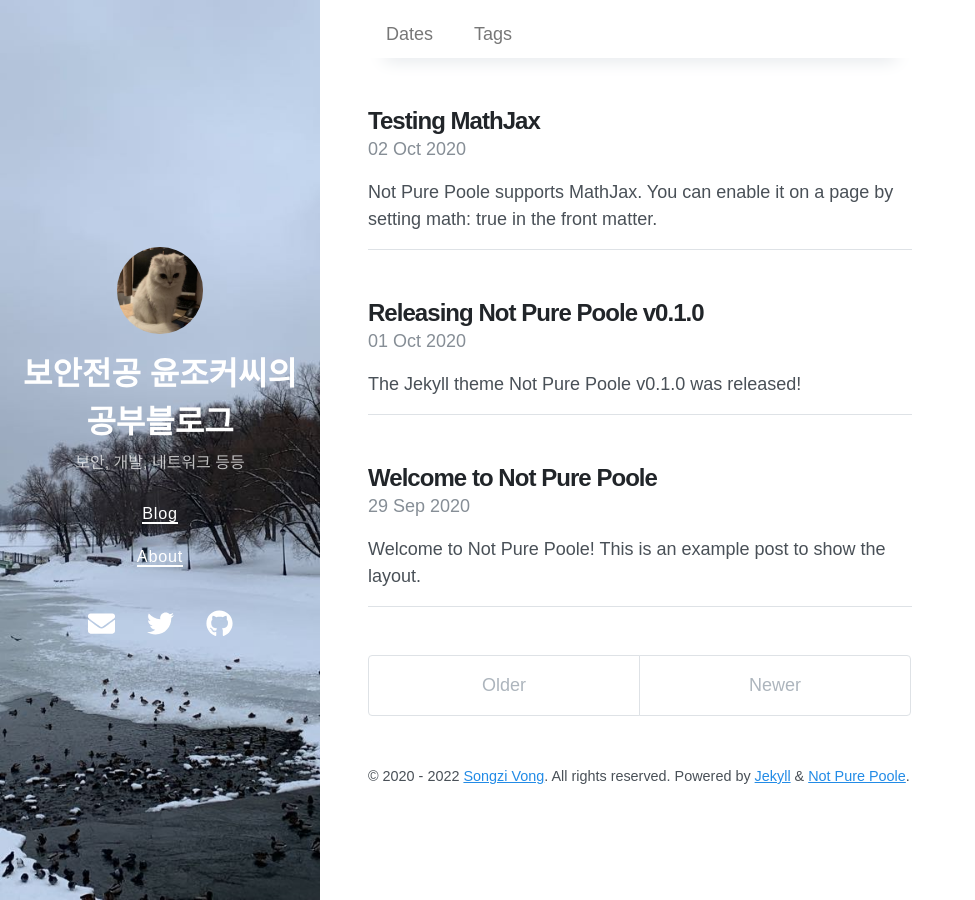
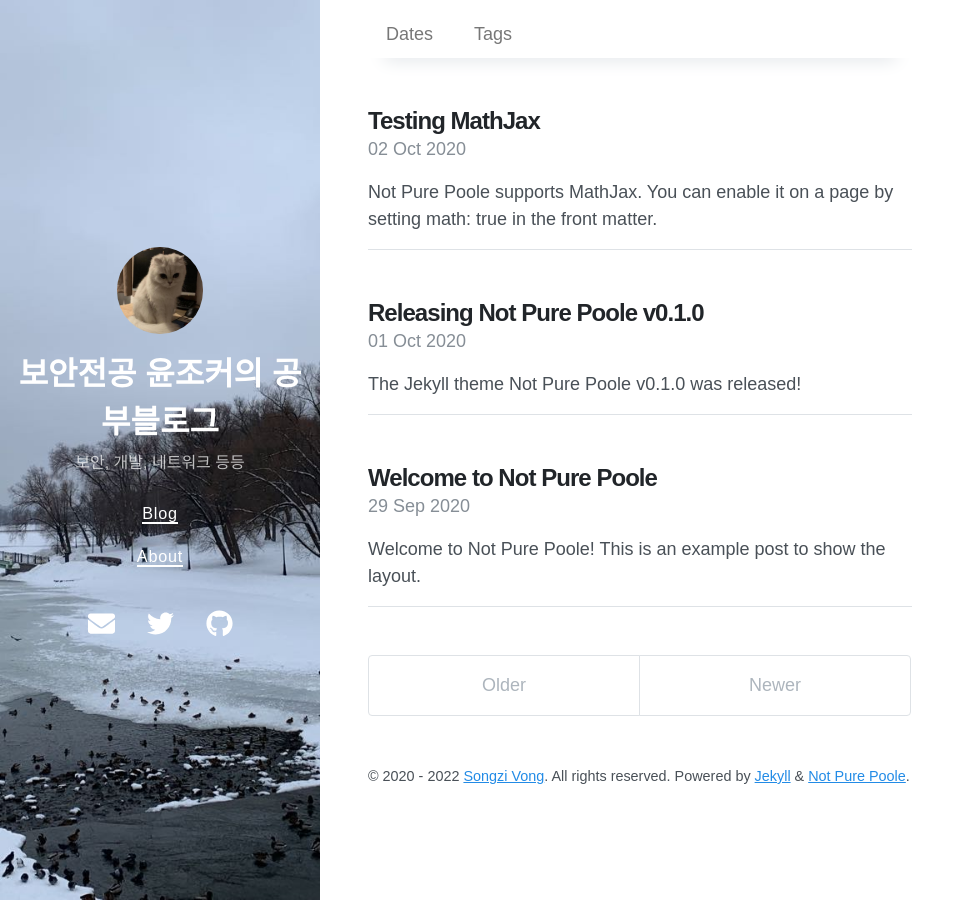
Before and after one commit to dig06161/dig06161.github.io, a Jekyll site: the page built from index.html, in a window 1280 px wide. Shown: the whole page, without its empty margins (0-975 px from the left). Built offline with Jekyll 4.4.1, drawn with Linux system fonts in a browser that asks for light colours; nearby versions of some CDN libraries; the list of posts is cut into pages by our own code.

Commit message:
Update _config.yml

```diff
--- a/_config.yml
+++ b/_config.yml
@@ -1,5 +1,5 @@
 # Setup
-title: 보안전공 윤조커씨의 공부블로그
+title: 보안전공 윤조커의 공부블로그
 description: 보안, 개발, 네트워크 등등
 url: https://dig06161.github.io
 avatar: /avatar.jpeg
```
